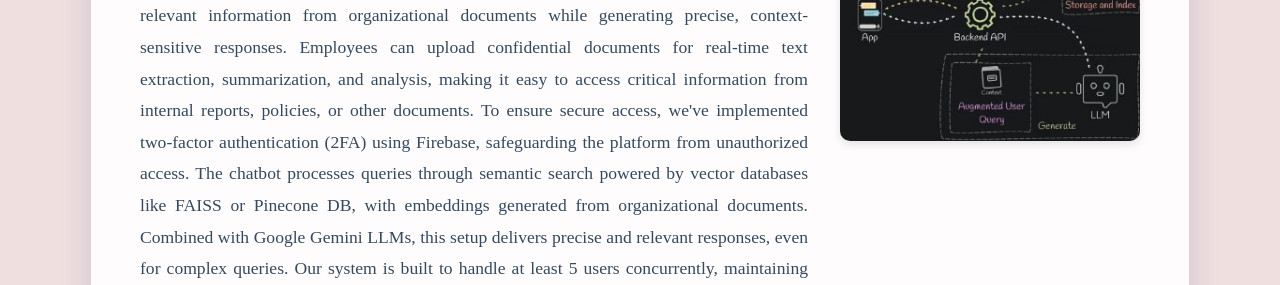
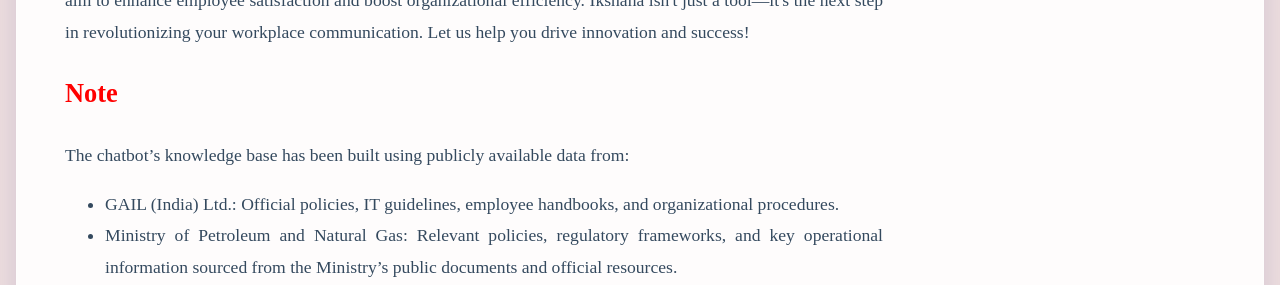
Before and after one commit to piyanshu1903/ikshana-007, a React (Create React App) app in the folder rag-chatbot/: page /about in a window 1280 px wide. Shown: the part 515-800 px from the top of the page. Built offline with nearby package versions, Linux system fonts and the light colour scheme; a web font is replaced by a local one.

Commit message:
Note added in about us

```diff
--- a/rag-chatbot/src/pages/about_us.js
+++ b/rag-chatbot/src/pages/about_us.js
@@ -1,7 +1,7 @@
 import React from 'react';
 import { Link } from 'react-router-dom';
 import '../styles/about_us.css';
-import ragFlowchart from '../assets/rag flowchart.jpg'; // Make sure to add this image to your assets folder
+import ragFlowchart from '../assets/rag flowchart.gif'; // Make sure to add this image to your assets folder
 
 function AboutUs() {
   return (
@@ -12,18 +12,21 @@ function AboutUs() {
       </Link>
       <div className="content-wrapper">
         <p>
-          Welcome to our AI-powered chatbot platform, designed to streamline how employees interact with their organization. Our solution uses free and open-source technologies, combined with deep learning, natural language processing (NLP), and Retrieval-Augmented Generation (RAG), to provide fast, accurate, and contextually aware responses to a wide range of employee queries, including HR policies, IT support, and company events.
+        Welcome to Ikshana, where cutting-edge AI technology meets your organizational needs. Whether it's retrieving information from policy documents, getting real-time IT support, or clarifying organizational events, we’ve got you covered.
+        Our chatbot, powered by advanced AI technologies, ensures that your employees always get the most relevant and contextually accurate answers. With features like real-time document parsing and summarization, 2-factor authentication for added security, and multi-user scalability, our web app is designed to support your growing workforce efficiently.
+        Gone are the days of tedious manual searches and delays—our solution automates responses and supports employee self-service, reducing the workload for your HR and IT teams while improving productivity across the board. By keeping your knowledge base up-to-date and providing intelligent, personalized responses, we aim to enhance employee satisfaction and boost organizational efficiency.
+        Ikshana isn't just a tool—it's the next step in revolutionizing your workplace communication. Let us help you drive innovation and success!
 
-          We use publicly available sample data to simulate real-world organizational scenarios, ensuring that our chatbot can address diverse employee needs.
+          <h2 style={{color: 'Red'}}>Note</h2>
+          The chatbot’s knowledge base has been built using publicly available data from:
+          <ul>
+            <li>GAIL (India) Ltd.: Official policies, IT guidelines, employee handbooks, and organizational procedures.</li>
+            <li>Ministry of Petroleum and Natural Gas: Relevant policies, regulatory frameworks, and key operational information sourced from the Ministry’s public documents and official resources.</li>
+          </ul>
+          All the data used has been retrieved from the official websites and publicly accessible sources. The chatbot uses this data to respond to your queries in real-time, ensuring contextually accurate and up-to-date information.
 
-          RAG technology allows our chatbot to retrieve relevant information from organizational documents while generating precise, context-sensitive responses. Employees can upload confidential documents for real-time text extraction, summarization, and analysis, making it easy to access critical information from internal reports, policies, or other documents.
+        </p>
 
-          To ensure secure access, we've implemented two-factor authentication (2FA) using Firebase, safeguarding the platform from unauthorized access. The chatbot processes queries through semantic search powered by vector databases like FAISS or Pinecone DB, with embeddings generated from organizational documents. Combined with Google Gemini LLMs, this setup delivers precise and relevant responses, even for complex queries.
-
-          Our system is built to handle at least 5 users concurrently, maintaining response times of under 5 seconds. To maintain a professional communication environment, we've also integrated a bad language filter.
-
-          We are committed to delivering a secure, scalable, and user-friendly chatbot solution that enhances productivity and streamlines access to information, all while utilizing free and open-source technologies to maximize accessibility and innovation.
-        </p>
         <img src={ragFlowchart} alt="RAG Flowchart" className="rag-flowchart" />
       </div>
 
--- a/rag-chatbot/src/styles/about_us.css
+++ b/rag-chatbot/src/styles/about_us.css
@@ -2,7 +2,7 @@
 
 /* About Us specific styles */
 .about-us-container {
-  max-width: 1000px;
+  max-width: 1150px;
   margin: 2rem auto;
   padding: 3rem;
   background: rgba(255, 255, 255, 0.9);
```
Also changed, not shown: 1 other file (tests, documents, lock files or other folders).
